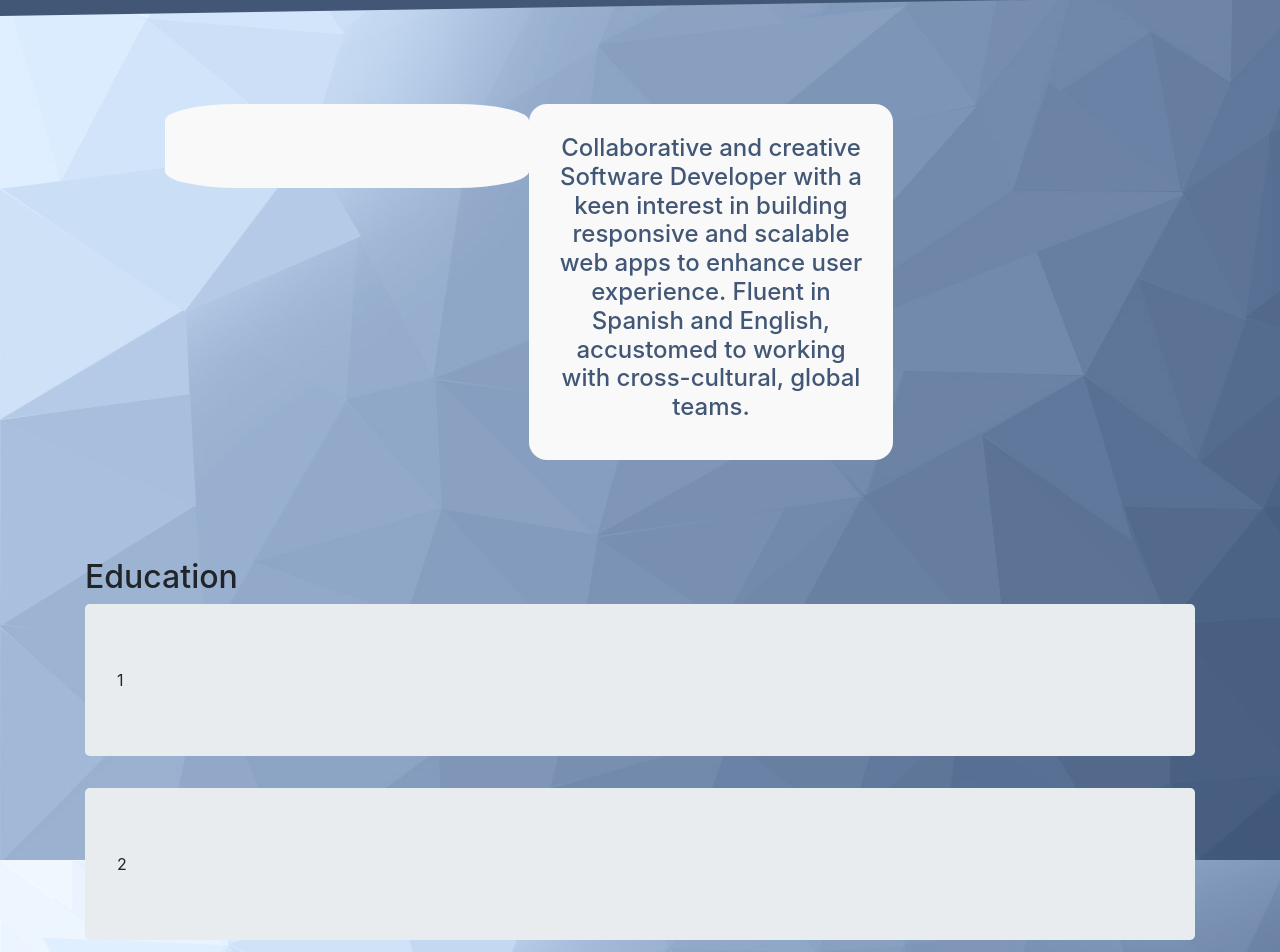
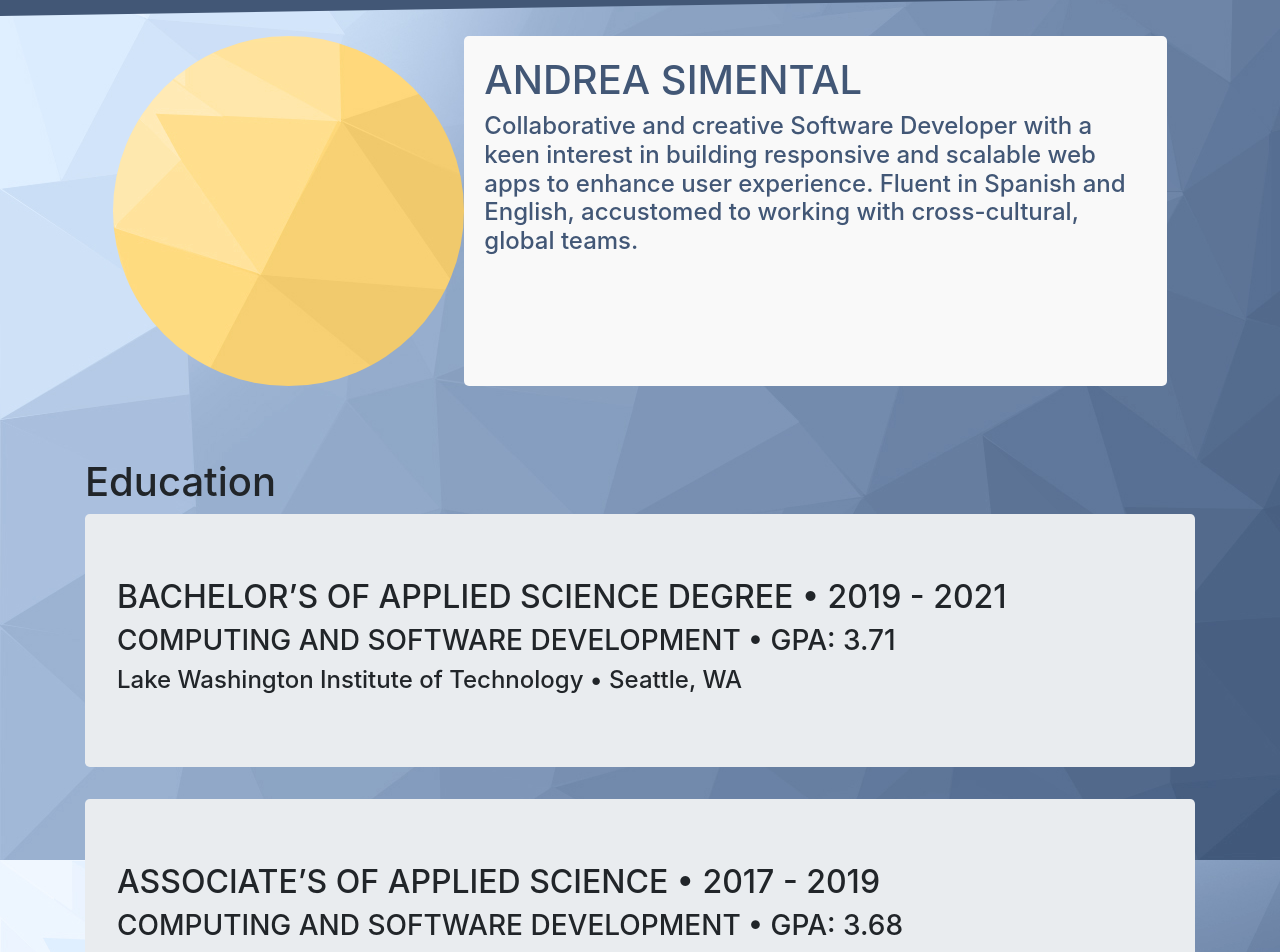
Before and after one commit to anlsim/anlsim.github.io, a React (Create React App) app: page /about in a window 1280 px wide. Shown: the part 220-1172 px from the top of the page. Built offline with nearby package versions, Linux system fonts and the light colour scheme.

Commit message:
updating aboutme styles

```diff
--- a/src/App.scss
+++ b/src/App.scss
@@ -3,7 +3,7 @@
 body {
   font-family: 'Open Sans Condensed', sans-serif;
   background-image: url(./assets/blueBackground.jpg);
-  background-size: auto;
+
 }
 
 a{
--- a/src/pages/AboutMePage.js
+++ b/src/pages/AboutMePage.js
@@ -8,20 +8,38 @@ const AboutMePage = (props) => {
       <>
       <NavBar />
       <SectionTitle  title={props.title}/>
-        <div className="container pt-5">
-          <div className="about">
-              <div className="img"><img src="" alt=""></img></div>
-              <div className="content">
-                <h4>Collaborative and creative Software Developer with a keen interest in building responsive and scalable web apps to enhance user experience. Fluent in Spanish and English, accustomed to working with cross-cultural, global teams. </h4>
-              </div>
+      <div className="aboutMe">
+        <div className="row">
+        <div className="img col-sm-4">
+          <span className="img"></span>
+        </div>
+          <div className="contentss col-sm-8">
+            <h1>ANDREA SIMENTAL</h1>
+            <h4>Collaborative and creative Software Developer with a keen interest in building responsive and scalable web apps to enhance user experience. Fluent in Spanish and English, accustomed to working with cross-cultural, global teams.</h4>
+
           </div>
-        </div>
+
+      </div>
+      </div>
+
         <br/>
         <div className="container pt-5">
-          <h2>Education</h2>
-          <div className ='jumbotron'>1</div>
-          <div className ='jumbotron'>2</div>
-          <div className ='jumbotron'>3</div>
+          <h1>Education</h1>
+          <div className ='jumbotron'>
+            <h2>BACHELOR’S OF APPLIED SCIENCE DEGREE • 2019 - 2021</h2>
+            <h3>COMPUTING AND SOFTWARE DEVELOPMENT • GPA: 3.71</h3>
+            <h4>Lake Washington Institute of Technology • Seattle, WA</h4>
+          </div>
+          <div className ='jumbotron'>
+            <h2>ASSOCIATE’S OF APPLIED SCIENCE • 2017 - 2019</h2>
+            <h3>COMPUTING AND SOFTWARE DEVELOPMENT • GPA: 3.68</h3>
+            <h4>Lake Washington Institute of Technology • Seattle, WA</h4>
+          </div>
+          <div className ='jumbotron'>
+            <h2>BACHELOR’S DEGREE • 2007 - 2011</h2>
+            <h3>GRAPHIC DESIGN • GPA: 3.80</h3>
+            <h4>Universidad de Guadalajara - CUAAD • Guadalajara, MX</h4>
+          </div>
         </div>
 
       </>
--- a/src/styles/Project.scss
+++ b/src/styles/Project.scss
@@ -21,6 +21,9 @@
     margin-top: 2rem;
   }
   &-name-span {
+    color: $blue-pas;
+    font-weight: 500;
+    text-transform: uppercase;
     padding: 1rem 1.5rem;
     -webkit-box-decoration-break: clone;
     box-decoration-break: clone;
@@ -36,5 +39,8 @@
     font-size: 16px;
     padding: 10px;
   }
+  &-footer{
+    background-color: $yellow-pas;
+  }
 
 }
--- a/src/styles/aboutme.scss
+++ b/src/styles/aboutme.scss
@@ -1,35 +1,28 @@
 @import 'colors';
+.aboutMe{
+    width: 80%;
+    margin: auto;
+}
 
-.about{
-    width: 80%;
-    display: flex;
-    text-align: center;
-    display: inline-block;
-    flex-direction: column;
-    padding: 20px 80px;
+.img{
+    background-image: url(../assets/backgroundImageYellow.jpg);
+    height: 350px;
+    height: 350px;
+    border-radius: 50%;
 
-    .img{
-        background-color: $white-pas;
-        padding: 30px;
-        width: 50%;
-        margin: 0;
-        float: left;
-        border-radius: 20%;
-    }
-
-    .content{
-        padding: 30px;
-        background-color: $white-pas;
-        border-radius: 5%;
-        color: $blue-pas;
-        margin: 0;
-        width: 50%;
-        float: right;
-        font-weight: lighter;
-
-    }
 
 }
+
+.contentss{
+    padding: 20px;
+    background-color: $white-pas;
+    border-radius: 5px;
+    color: $blue-pas;
+    font-weight: lighter;
+
+
+}
+
 
 
 .education-main{
```
Also changed, not shown: 1 other file (tests, documents, lock files or other folders).
